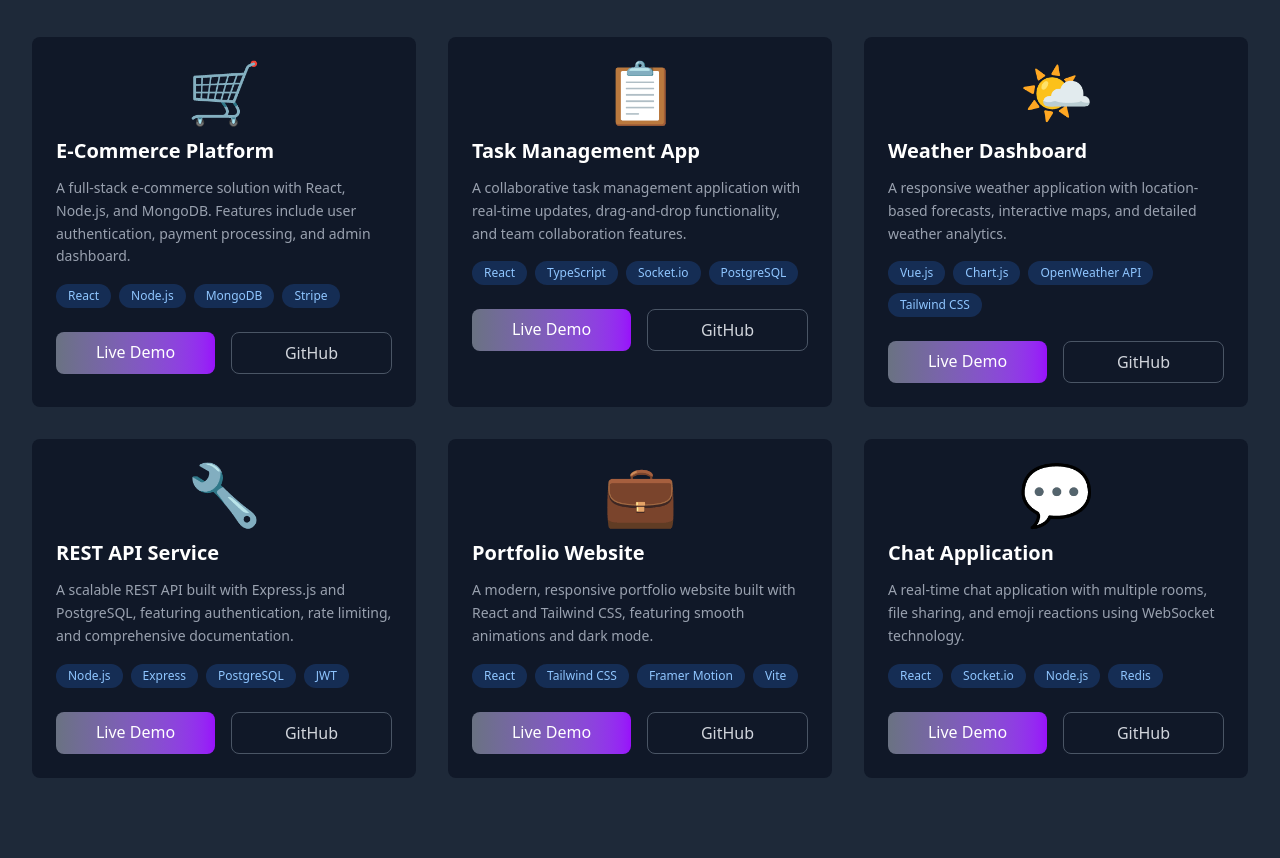
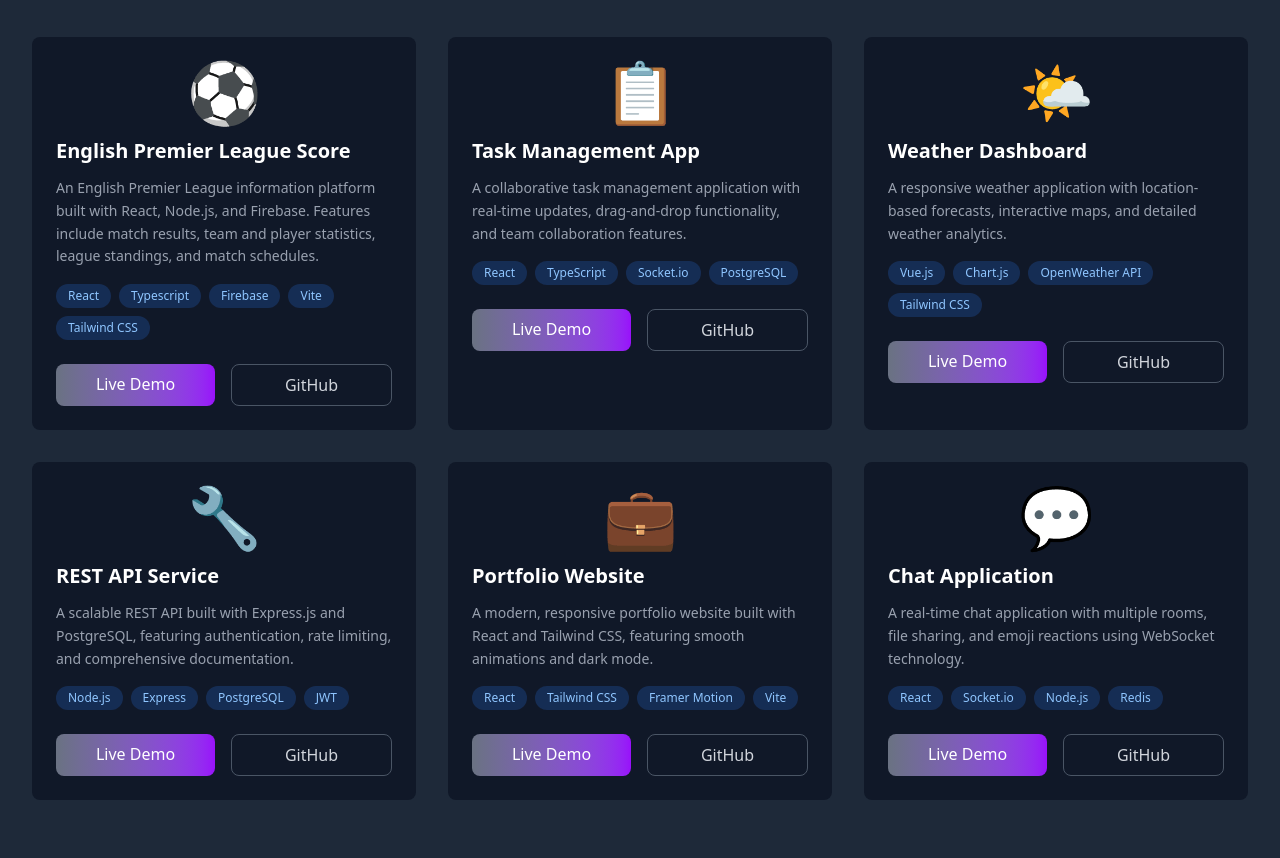
Before and after one commit to jinyoungpark106/portfolio, a React (Vite) app: page / in a window 1280 px wide. Shown: the part 2660-3518 px from the top of the page. Built offline with nearby package versions, Linux system fonts and the light colour scheme.

Commit message:
update ui

```diff
--- a/src/components/About.jsx
+++ b/src/components/About.jsx
@@ -61,7 +61,7 @@
 
             <div className="grid grid-cols-2 gap-6">
               {stats.map((stat, index) => (
-                <div key={index} className="text-center p-4 bg-gray-700 rounded-lg hover:bg-gray-600 transition-colors duration-300">
+                <div key={index} className="text-center p-4 bg-gray-700 rounded-lg">
                   <div className="text-2xl font-bold text-blue-300 mb-2">{stat.number}</div>
                   <div className="text-gray-300 text-sm">{stat.label}</div>
                 </div>
--- a/src/components/Contact.jsx
+++ b/src/components/Contact.jsx
@@ -98,7 +98,7 @@
                 <a
                   key={index}
                   href={info.link}
-                  className="flex items-center space-x-4 p-4 bg-gray-800 rounded-lg hover:bg-gray-700 transition-all duration-300 transform hover:scale-105"
+                  className="flex items-center space-x-4 p-4 bg-gray-800 rounded-lg"
                 >
                   <div className="text-2xl">{info.icon}</div>
                   <div>
@@ -199,7 +199,7 @@
               <button
                 type="submit"
                 disabled={isSubmitting}
-                className="w-full bg-gradient-to-r from-gray-500 to-purple-600 text-white font-semibold py-4 px-8 rounded-lg hover:from-gray-600 hover:to-purple-700 transition-all duration-300 transform hover:scale-105 disabled:opacity-50 disabled:cursor-not-allowed cursor-pointer"
+                className="w-full bg-gradient-to-r from-gray-500 to-purple-600 text-white font-semibold py-4 px-8 rounded-lg hover:from-gray-600 hover:to-purple-700 disabled:opacity-50 disabled:cursor-not-allowed cursor-pointer"
               >
                 {isSubmitting ? 'Sending...' : 'Send Message'}
               </button>
--- a/src/components/Hero.jsx
+++ b/src/components/Hero.jsx
@@ -54,7 +54,7 @@
         <div className="flex flex-col sm:flex-row gap-4 justify-center">
           <button
             onClick={scrollToProjects}
-            className="px-8 py-4 bg-gradient-to-r from-gray-500 to-purple-600 text-white font-semibold rounded-lg hover:from-blue-600 hover:to-purple-700 transition-all duration-300 transform hover:scale-105 shadow-lg hover:shadow-xl cursor-pointer"
+            className="px-8 py-4 bg-gradient-to-r from-gray-500 to-purple-600 text-white font-semibold rounded-lg hover:from-gray-600 hover:to-purple-700 transition-all duration-300 transform hover:scale-105 shadow-lg hover:shadow-xl cursor-pointer"
           >
             View My Work
           </button>
--- a/src/components/Projects.jsx
+++ b/src/components/Projects.jsx
@@ -25,10 +25,10 @@
   const projects = [
     {
       id: 1,
-      title: 'E-Commerce Platform',
-      description: 'A full-stack e-commerce solution with React, Node.js, and MongoDB. Features include user authentication, payment processing, and admin dashboard.',
-      image: '🛒',
-      technologies: ['React', 'Node.js', 'MongoDB', 'Stripe'],
+      title: 'English Premier League Score',
+      description: 'An English Premier League information platform built with React, Node.js, and Firebase. Features include match results, team and player statistics, league standings, and match schedules.',
+      image: '⚽',
+      technologies: ['React', 'Typescript', 'Firebase', 'Vite', 'Tailwind CSS'],
       category: 'fullstack',
       liveUrl: '#',
       githubUrl: '#',
--- a/src/components/Skills.jsx
+++ b/src/components/Skills.jsx
@@ -92,7 +92,7 @@
             {skillCategories[activeCategory].skills.map((skill, index) => (
               <div
                 key={index}
-                className="bg-gray-800 p-6 rounded-lg hover:bg-gray-700 transition-all duration-300 transform hover:scale-105"
+                className="bg-gray-800 p-6 rounded-lg"
               >
                 <div className="flex justify-between items-center mb-3">
                   <h3 className="text-white font-semibold text-lg">{skill.name}</h3>
```
